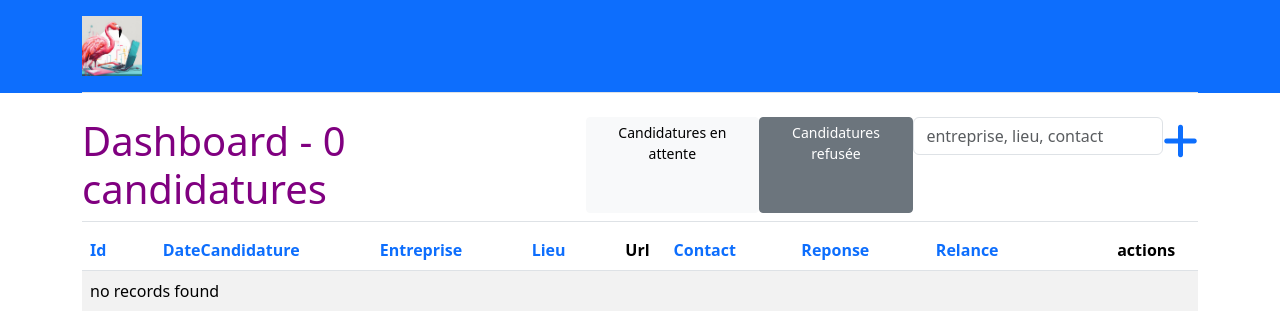
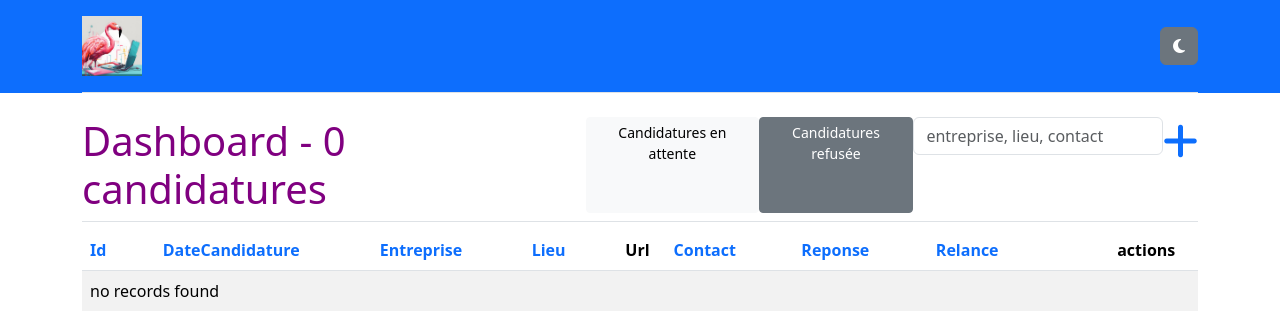
Before and after one commit to Maryonete/jobSymfony, a PHP site: template templates/offre/index.html.twig in a window 1280 px wide. Shown: the top 311 px of the page. Run offline with PHP 8.4, Linux system fonts and the light colour scheme; the template is opened without the code that fills it, so the values that code supplies are empty; style sheets or scripts are compiled from the project's sources; some libraries are stand-ins or nearby versions.

Commit message:
feat: add darkmode

```diff
--- /dev/null
+++ b/assets/js/themeToggle.js
@@ -0,0 +1,21 @@
+document.addEventListener("DOMContentLoaded", function () {
+  const themeToggle = document.getElementById("themeToggle");
+  const themeIcon = document.getElementById("themeIcon");
+  const currentTheme = localStorage.getItem("theme");
+
+  if (currentTheme === "dark") {
+    document.body.classList.add("dark-mode");
+    themeIcon.classList.replace("fa-moon", "fa-sun");
+  }
+
+  themeToggle.addEventListener("click", function () {
+    document.body.classList.toggle("dark-mode");
+    if (document.body.classList.contains("dark-mode")) {
+      localStorage.setItem("theme", "dark");
+      themeIcon.classList.replace("fa-moon", "fa-sun");
+    } else {
+      localStorage.setItem("theme", "light");
+      themeIcon.classList.replace("fa-sun", "fa-moon");
+    }
+  });
+});
--- a/assets/styles/app.scss
+++ b/assets/styles/app.scss
@@ -1,4 +1,6 @@
 @use "~bootstrap/scss/bootstrap";
+@use "themeToggle";
+
 :root {
   --bs-primary: purple;
 }
--- /dev/null
+++ b/assets/styles/themeToggle.scss
@@ -0,0 +1,31 @@
+/* assets/css/themeToggle.scss */
+
+/* Définir les styles par défaut pour le mode clair */
+body {
+  background-color: white;
+  color: black;
+}
+
+/* Ajouter les styles pour le mode sombre */
+body.dark-mode {
+  background-color: black;
+  color: white;
+}
+body.dark-mode h1 {
+  color: white;
+}
+body.dark-mode .table {
+  background-color: #333;
+  color: white;
+}
+
+/* Optionnel : changer l'apparence des éléments spécifiques en mode sombre */
+body.dark-mode .table th,
+body.dark-mode .table td {
+  border-color: #444;
+}
+
+/* D'autres éléments que tu veux modifier pour le mode sombre */
+body.dark-mode #theme-toggle {
+  color: white;
+}
--- a/templates/partials/_footer.html.twig
+++ b/templates/partials/_footer.html.twig
@@ -1,5 +1,7 @@
 {% block javascripts %}
     {{ encore_entry_script_tags("app") }}
+    {{ encore_entry_script_tags("themeToggle") }}
+
     {% endblock %}
   </body>
 </html>
--- a/templates/partials/_header.html.twig
+++ b/templates/partials/_header.html.twig
@@ -24,12 +24,15 @@
                 <div class="col-md-3 text-start">
                     <a href="/"><img src="{{ asset('build/images/flamant.png') }}" alt="logo" width="60px"></a>
                 </div>
-                {% if app.user %}
-                    <!-- Colonne pour le bouton de déconnexion -->
-                    <div class="col-md-3 text-end">
-                        <a href="/logout" class="btn btn-outline-light me-2">Déconnexion</a>
-                    </div>
-                {% endif %}
+                <div class="col-md-3 text-end">
+                    {% if app.user %}
+                        <!-- Colonne pour le bouton de déconnexion -->
+                            <a href="/logout" class="btn btn-outline-light me-2">Déconnexion</a>
+                    {% endif %}
+                    <button id="themeToggle" class="btn btn-secondary">
+                        <i id="themeIcon" class="fa-solid fa-moon"></i>
+                    </button>
+                </div>
             </header>
         </div>
     </div>
--- a/webpack.config.js
+++ b/webpack.config.js
@@ -22,6 +22,8 @@ Encore
    */
   .addEntry("app", "./assets/js/app.js")
   .addEntry("sorttable", "./assets/js/sorttable.js")
+  .addEntry("themeToggle", "./assets/js/themeToggle.js")
+
   // When enabled, Webpack "splits" your files into smaller pieces for greater optimization.
   .splitEntryChunks()
 
```
